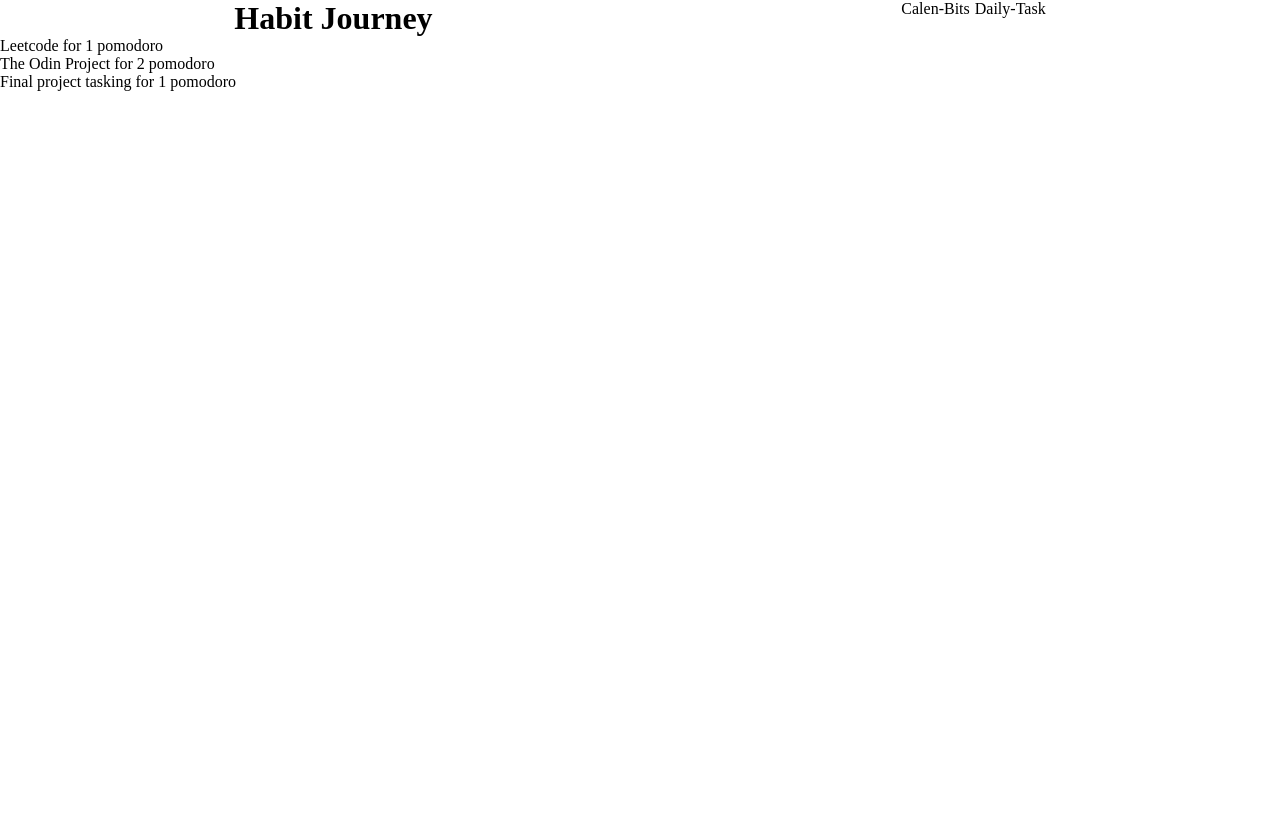
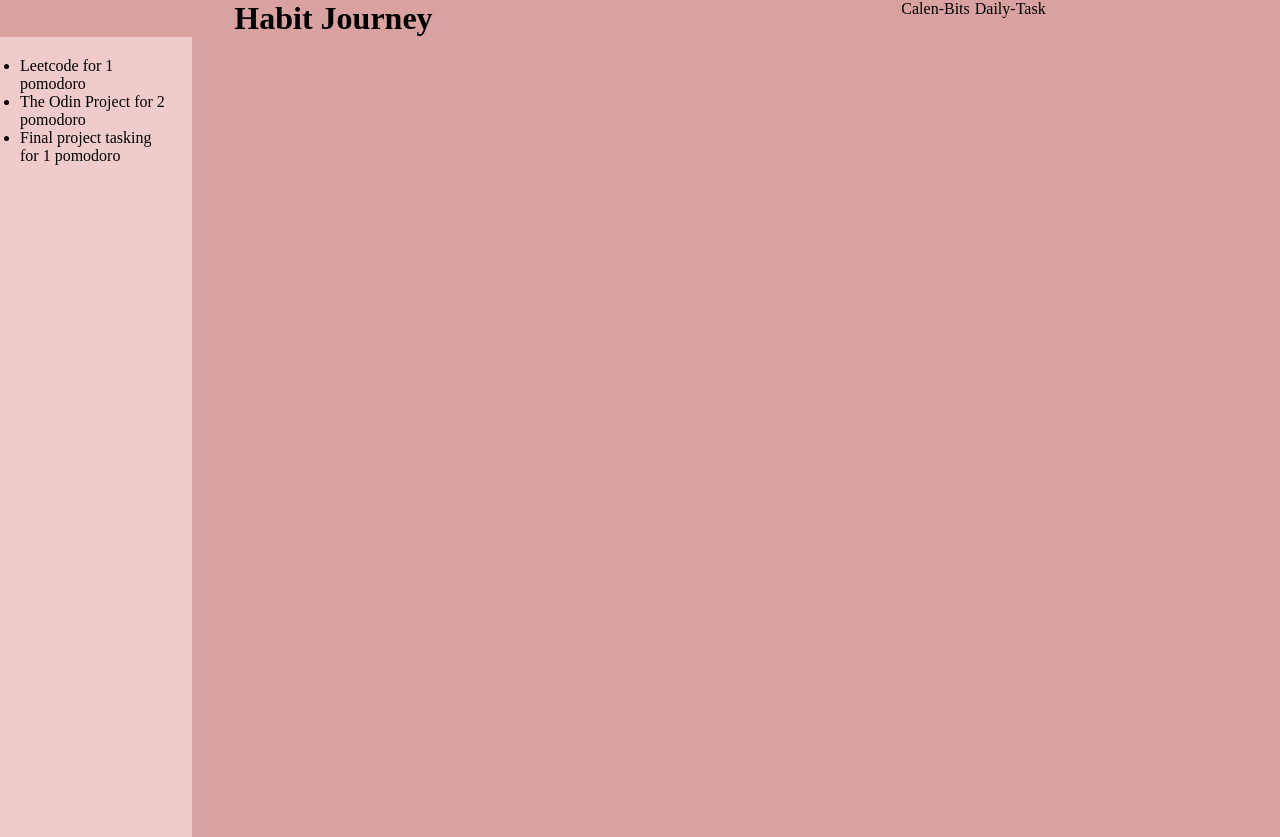
Before and after one commit to SeasonedSoup/Final-Project-Habit-Journey, a plain HTML site: page index.html in a window 1280 px wide. Before the commit the page ends 800 px from the top, so only its background shows below. Drawn offline with Linux system fonts and the light colour scheme.

Commit message:
Add background color and a prototype side bar

```diff
--- a/index.html
+++ b/index.html
@@ -17,6 +17,7 @@
             </ul>
         </div>
     </div>
+    <div class="container">
         <div class="sidebar">
             <ul id="habits">
                 <li>Leetcode for 1 pomodoro</li>
@@ -24,5 +25,6 @@
                 <li>Final project tasking for 1 pomodoro</li>
             </ul>
         </div>
+    </div>
 </body>
 </html>
--- a/style.css
+++ b/style.css
@@ -7,6 +7,10 @@
 * {
     margin: 0;
     padding: 0;
+}
+
+body {
+    background-color: #daa1a1;
 }
 
 .header {
@@ -20,3 +24,15 @@
     gap: 5px;
 
 }
+
+.container {
+    display: flex;
+    flex-direction: column;
+    height: 100vh;
+}
+.sidebar {
+    width: 15%;
+    background-color: #f0cbcb;
+    padding: 20px;
+    flex: 1;
+}
```
Lines whose indentation alone changed are shown as unchanged.
